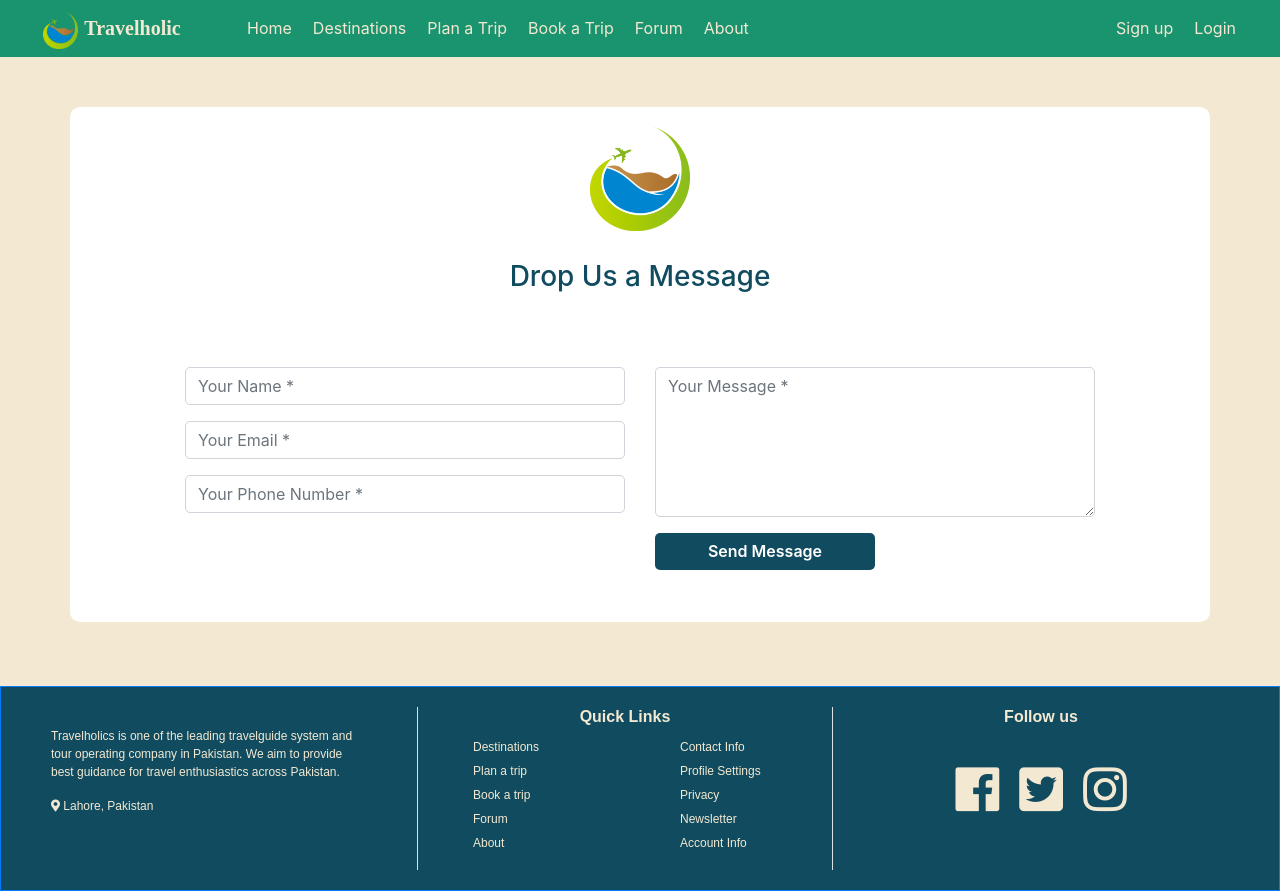
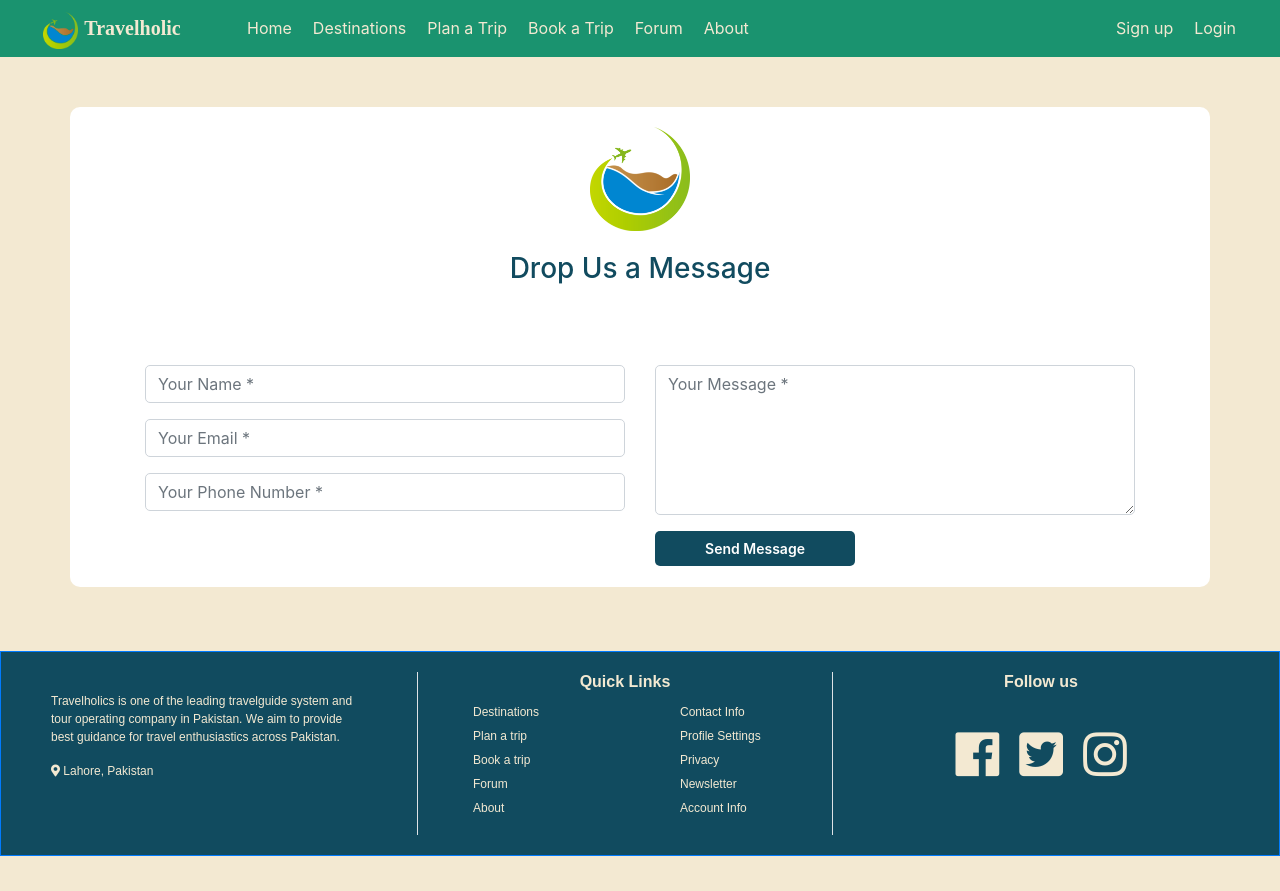
Before and after one commit to AsadGohar/travelholic, a React (Create React App) app: page /feedback in a window 1280 px wide. After the commit the page ends 856 px from the top, so only its background shows below. Built offline with nearby package versions, Linux system fonts and the light colour scheme.

Commit message:
contact page refracting

```diff
--- a/src/components/about/Feedback.css
+++ b/src/components/about/Feedback.css
@@ -15,7 +15,10 @@
 }
 .contact-form form{
     margin-top: 20px;
-   padding: 100px;
+   padding-top: 100px;
+   padding-left: 60px;
+   padding-right: 60px;
+   padding-bottom: 50px;
 }
 .contact-form form .row{
     margin-bottom: -7%;
@@ -26,23 +29,17 @@
     text-align: center;
     color: #114B5F;
 }
-.contact-form .btnContact {
-    width: 50%;
+.btnContact {
+    width: 200px;
     border: none;
     border-radius: 5px;
     padding: 1.5%;
     background: #114B5F;
     font-weight: 600;
+    font-size: 14px;
     color: #fff;
     cursor: pointer;
 }
-.btnContactSubmit
-{
-    width: 50%;
-    border-radius: 1rem;
-    padding: 1.5%;
-    color: #fff;
-    background-color: #0062cc;
-    border: none;
-    cursor: pointer;
+.btnContact:hover{
+    background-color:#09313f;
 }
--- a/src/components/about/Feedback.js
+++ b/src/components/about/Feedback.js
@@ -1,6 +1,5 @@
 import React from 'react'
 import "./Feedback.css";
-import { Link } from 'react-router-dom';
 
 function Feedback() {
     return (
@@ -27,7 +26,7 @@ function Feedback() {
                         <div class="form-group">
                             <textarea name="txtMsg" class="form-control" placeholder="Your Message *" style={{width: "100%", height: 150}}></textarea>
                         </div>
-                        <div class="form-group ">
+                        <div class="form-group pb-4 ">
                             <input type="submit" name="btnSubmit" class="btnContact" value="Send Message" />
                         </div>
                     </div>
```
